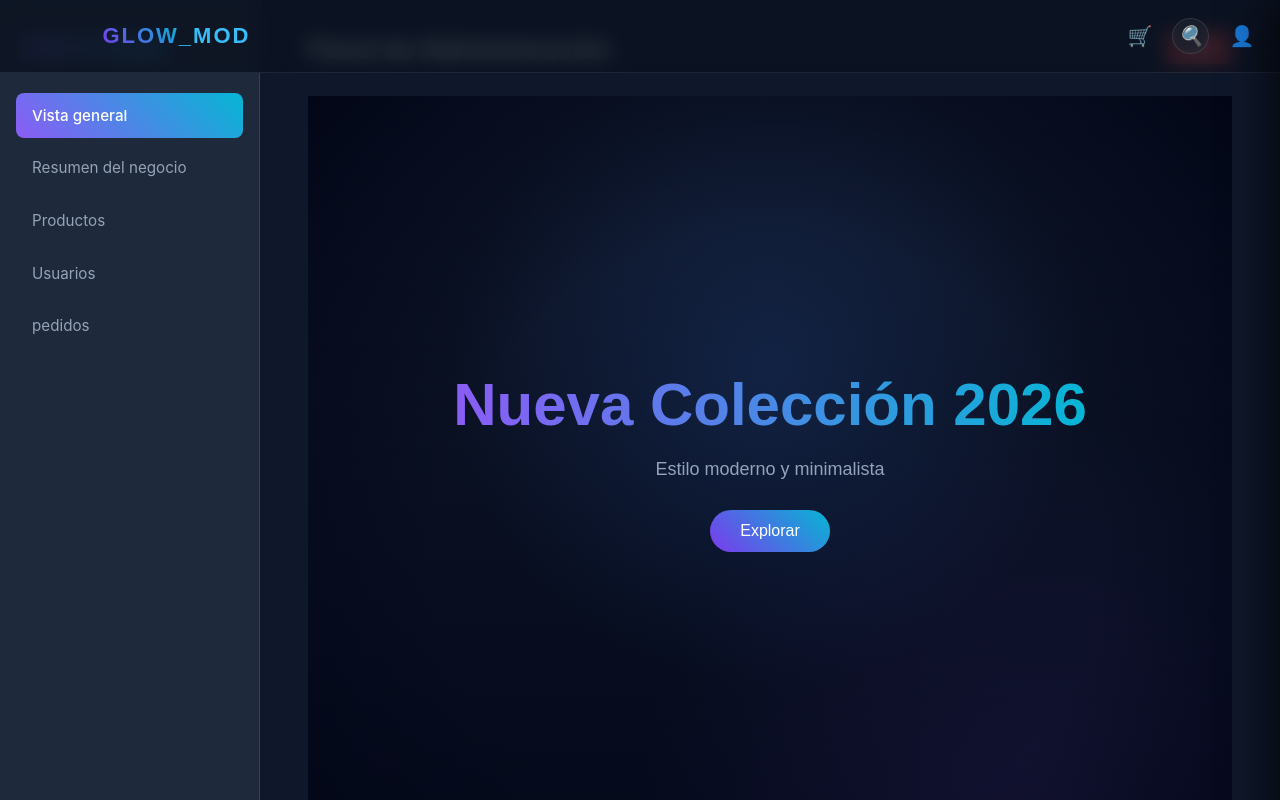
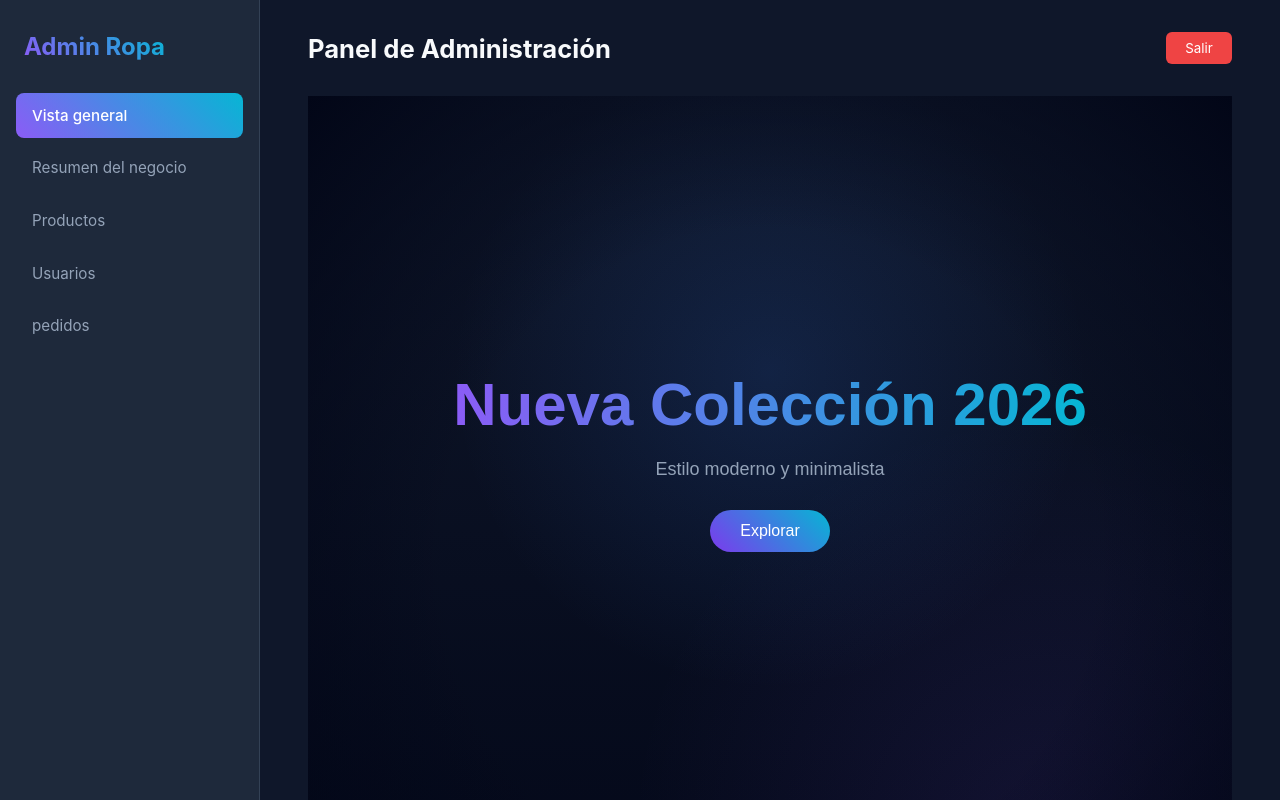
Before and after one commit to Jhoan-pro/GLOW_MOD-tienda-de-ropa-, an Angular app: page /admin-dashboard/dashBoard in a window 1280 px wide. Shown: the top 800 px of the page. Built offline with nearby package versions, Linux system fonts and the light colour scheme.

Commit message:
Primer prueva de arreglo de vista general de admin

```diff
--- a/src/app/app.html
+++ b/src/app/app.html
@@ -1,3 +1,4 @@
 
-
-<router-outlet></router-outlet>
+<main class="content">
+  <router-outlet></router-outlet>
+</main>
--- a/src/app/app.routes.ts
+++ b/src/app/app.routes.ts
@@ -28,6 +28,7 @@ export const routes: Routes = [
 
   // Inicio
   { path: 'Home', component: Home },
+  { path: 'Navbar', component: Navbar },
 
   // Autenticación
   { path: 'login', component: Login },
@@ -76,5 +77,5 @@ export const routes: Routes = [
     canActivate: [cartGuard]
   },
 
-  { path: '**', redirectTo: 'Home' }
+  { path: '**', redirectTo: 'Navbar' }
 ];
--- a/src/app/app.ts
+++ b/src/app/app.ts
@@ -4,7 +4,7 @@ import { Navbar } from './navbar/navbar';
 
 @Component({
   selector: 'app-root',
-  imports: [RouterOutlet],
+  imports: [RouterOutlet, ],
   templateUrl: './app.html',
   styleUrl: './app.css',
   standalone:true
--- a/src/app/home/home.html
+++ b/src/app/home/home.html
@@ -1,5 +1,4 @@
 <div class="main-container">
-  <app-navbar></app-navbar>
 
   <section class="hero">
     <h1><span class="gradiente">Nueva Colección 2026</span></h1>
--- a/src/app/home/home.ts
+++ b/src/app/home/home.ts
@@ -6,7 +6,7 @@ import { Product } from '../models/product.model';
 
 @Component({
   selector: 'app-home',
-  imports: [Navbar, ProductCar],
+  imports: [ProductCar],
   templateUrl: './home.html',
   styleUrls: ['./home.css'],
   standalone: true
--- a/src/app/navbar/navbar.html
+++ b/src/app/navbar/navbar.html
@@ -1,3 +1,4 @@
+<app-home></app-home>
 <header class="navbar">
   <div class="logo">
   <span class="logo-glow">GLOW</span><span class="logo-mod">_MOD</span>
--- a/src/app/navbar/navbar.ts
+++ b/src/app/navbar/navbar.ts
@@ -4,12 +4,13 @@ import { NgForOf, NgIf } from '@angular/common';
 import { CartService } from '../services/cart.service';
 import { UserService } from '../services/user.service';
 import { FilterService } from '../services/filter.service';
+import { Home } from '../home/home';
 
 
 @Component({
   selector: 'app-navbar',
   standalone: true,
-  imports: [RouterLink, NgIf, RouterModule, NgForOf],
+  imports: [RouterLink, NgIf, RouterModule, NgForOf, Home],
   templateUrl: './navbar.html',
   styleUrls: ['./navbar.css'],
   encapsulation: ViewEncapsulation.None
--- a/src/styles.css
+++ b/src/styles.css
@@ -1,4 +1,5 @@
 html, body {
+  margin-top: 80px;
   margin: 0;
   padding: 0;
   min-height: 100vh;
```
